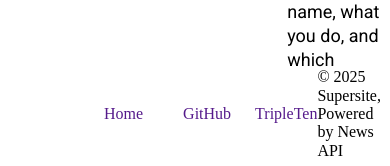
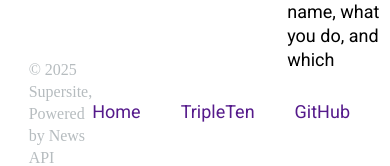
Before and after one commit to mattcontest/news_explorer_frontend, a React (Vite) app: page / in a window 390 px wide. Shown: the part 748-914 px from the top of the page. Built offline with nearby package versions, Linux system fonts and the light colour scheme.

Commit message:
Styling for mobile  resolution & fixing js logic

```diff
--- a/src/components/Footer/Footer.css
+++ b/src/components/Footer/Footer.css
@@ -3,7 +3,7 @@
   height: 80px;
   /* border: solid red; */
   display: flex;
-  flex-direction: row;
+  flex-direction: row-reverse;
   align-items: center;
   justify-content: space-between;
   /* margin-left: 104px; */
@@ -23,17 +23,55 @@
 .footer__socials {
   display: flex;
   gap: 24px;
+  /* border: solid; */
+}
+
+.footer_text {
+  font-style: "Roboto";
+  font-weight: 400;
+  font-size: 16px;
+  line-height: 22px;
+  color: rgba(182, 188, 191, 1);
 }
 
 .footer__link {
   text-decoration: none;
+  font-weight: 400;
+  font-family: "Roboto";
+  font-size: 18px;
+  line-height: 24px;
+  text-align: center;
+}
+
+@media screen and (max-width: 768px) {
+  .footer {
+    padding-left: 40px;
+    padding-right: 40px;
+    display: flex;
+    flex-direction: row-reverse;
+  }
+  .footer_text {
+    font-style: "Roboto";
+    font-weight: 400;
+    font-size: 16px;
+    line-height: 22px;
+    color: rgba(182, 188, 191, 1);
+  }
+
+  .footer__links {
+    margin-top: -5px;
+  }
 }
 
 @media screen and (max-width: 320px) {
   .footer {
-    flex-direction: column;
+    display: grid;
+    grid-template-columns: 1fr 1fr;
+    grid-template-rows: auto auto auto;
+    gap: 4px;
+    height: 176px;
     padding: 20px 16px;
-    height: auto;
+    /* height: auto; */
   }
 
   .footer_text {
@@ -42,5 +80,35 @@
     font-size: 16px;
     line-height: 22px;
     color: rgba(182, 188, 191, 1);
+    grid-column: 1/3;
+    grid-row: 2/3;
+  }
+
+  .footer__socials {
+    display: flex;
+    gap: 40px;
+    align-items: center;
+    /* border: solid; */
+    margin-left: 231px;
+  }
+
+  .footer__link {
+    /* margin-left: 210px; */
+    /* margin-top: -143px; */
+  }
+
+  .footer__links {
+    width: 200px;
+    margin: 0;
+    display: flex;
+    flex-direction: column;
+    align-items: flex-start;
+    gap: 20px;
+    /* border: solid; */
+  }
+
+  .github {
+    margin-right: -14px;
+    margin-top: -157px;
   }
 }
--- a/src/components/Footer/Footer.jsx
+++ b/src/components/Footer/Footer.jsx
@@ -9,16 +9,13 @@ function Footer() {
         </a>
         {/* <a href="" className="portfolio footer__link">
           Portfolio
-        </a> */}
+          </a> */}
+        <a href="" className="tripleten footer__link">
+          TripleTen
+        </a>
         <div className="footer__socials">
           <a href="" className="github footer__link">
             GitHub
-          </a>
-          {/* <a href="" className="linkedin footer__link">
-            LinkedIn
-          </a> */}
-          <a href="" className="tripleten footer__link">
-            TripleTen
           </a>
         </div>
       </div>
```
